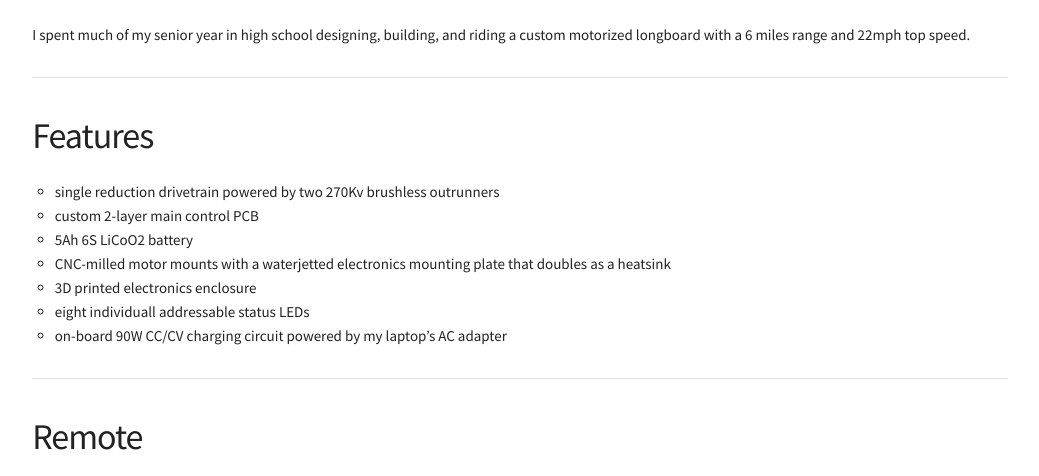
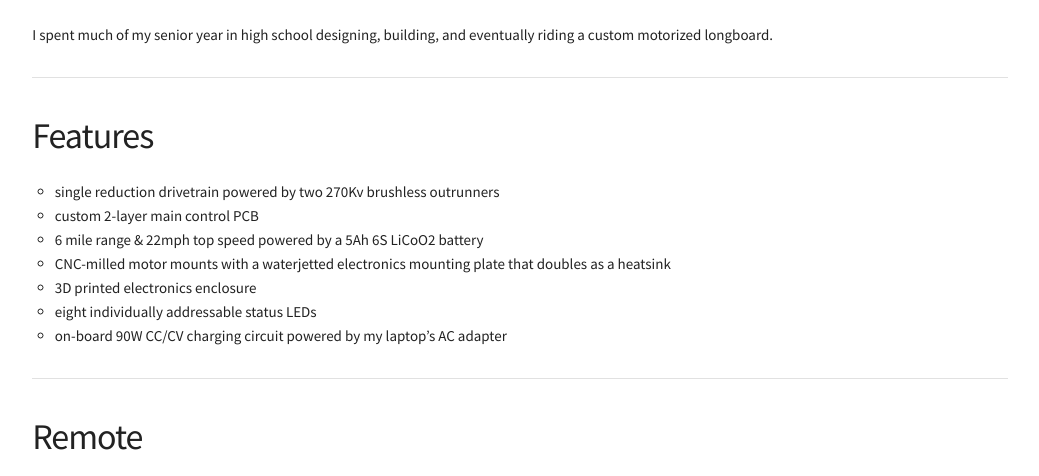
Before and after one commit to Bradman381/byco, a Jekyll site: the page built from _projects/longboard.md, in a window 1280 px wide and 900 px high, scrolled down 806 px, cut to the strip 235-711 px from the top of the window. Shown: the whole strip, without its empty margins (120-1159 px from the left). Built offline with Jekyll 4.4.1, drawn with Linux system fonts in a browser that asks for light colours; comment, search, counter and statistics services are not loaded.

Commit message:
proofreading longboard page

```diff
--- a/_projects/longboard.md
+++ b/_projects/longboard.md
@@ -8,17 +8,17 @@ order: 89
 
 <iframe src="http://stl.brentyi.com/viewer/1483423750494" scrolling="no"></iframe>
 
-I spent much of my senior year in high school designing, building, and riding a custom motorized longboard with a 6 miles range and 22mph top speed.
+I spent much of my senior year in high school designing, building, and eventually riding a custom motorized longboard.
 
 ---
 
 ### Features
 - single reduction drivetrain powered by two 270Kv brushless outrunners
 - custom 2-layer main control PCB
-- 5Ah 6S LiCoO2 battery
+- 6 mile range & 22mph top speed powered by a 5Ah 6S LiCoO2 battery
 - CNC-milled motor mounts with a waterjetted electronics mounting plate that doubles as a heatsink
 - 3D printed electronics enclosure
-- eight individuall addressable status LEDs
+- eight individually addressable status LEDs
 - on-board 90W CC/CV charging circuit powered by my laptop's AC adapter
 
 ---
@@ -31,7 +31,6 @@ I developed a fully-custom wireless remote to control my longboard, with a 900mA
 
 The electronics of the remote were built around an ATmega32u4 microcontroller and nRF24L01+ 2.4Ghz transciever IC.
 
-
 ![remote](/assets/images/remote.png)
 
 ---
```
